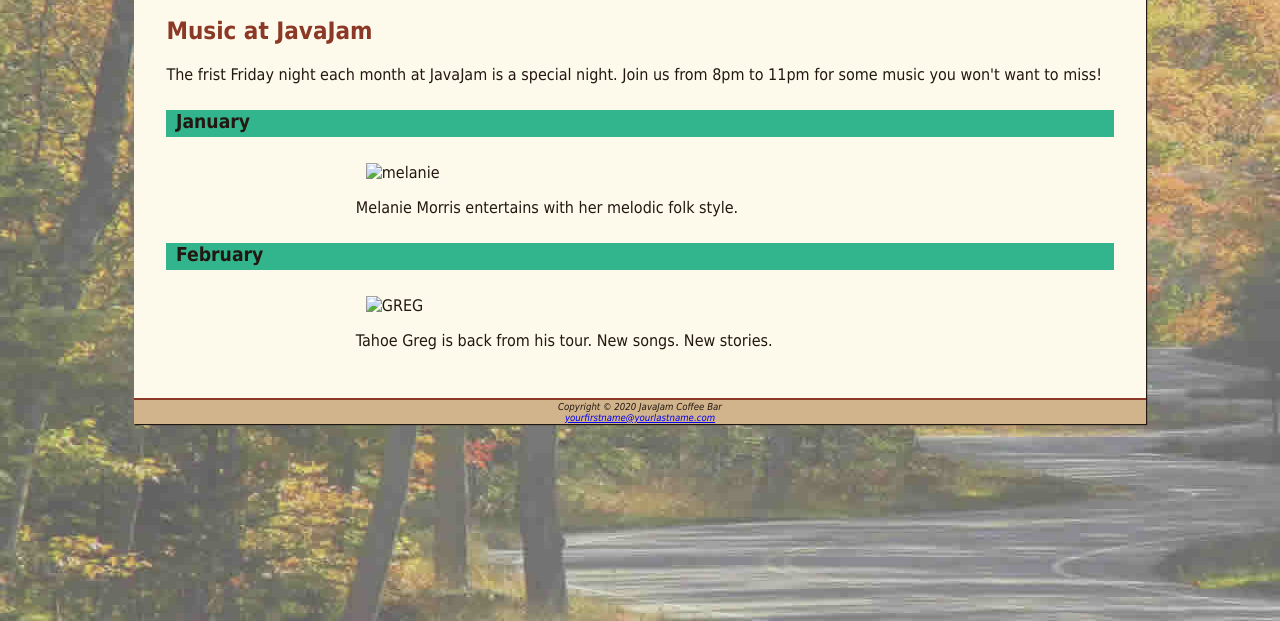
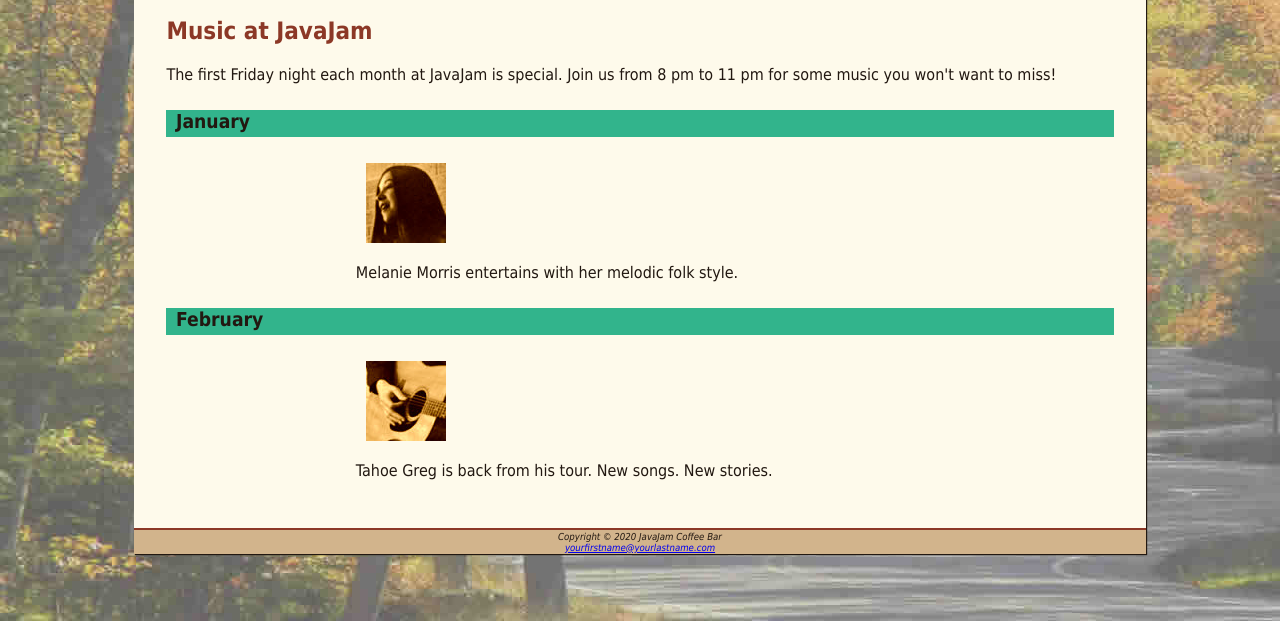
Before and after one commit to NoahakaFleaMan/javajam1, a plain HTML site: page music.html in a window 1280 px wide. Shown: the part 179-800 px from the top of the page. Drawn offline with Linux system fonts and the light colour scheme; files whose address does not match are found by name.

Commit message:
Update music.html

```diff
--- a/music.html
+++ b/music.html
@@ -23,17 +23,17 @@
 
 <main>
     <h2>Music at JavaJam</h2>
-    <p>The frist Friday night each month at JavaJam is a special night. Join us from 8pm to 11pm for some music you won't want to miss!</p>
+    <p>The first Friday night each month at JavaJam is special. Join us from 8 pm to 11 pm for some music you won't want to miss!</p>
 
     <h4>January</h4>
     <div class="details">
-        <img src="media/melaniethumb.jpg" alt="melanie">
+        <img src="melaniethumb.jpg" alt="Melanie">
         <p>Melanie Morris entertains with her melodic folk style.</p>
     </div>
 
     <h4>February</h4>
     <div class="details">
-        <img src="media/gregthumb.jpg" alt="GREG">
+        <img src="gregthumb.jpg" alt="GREG">
         <p>Tahoe Greg is back from his tour. New songs. New stories.</p>
     </div>
 </main>
```
